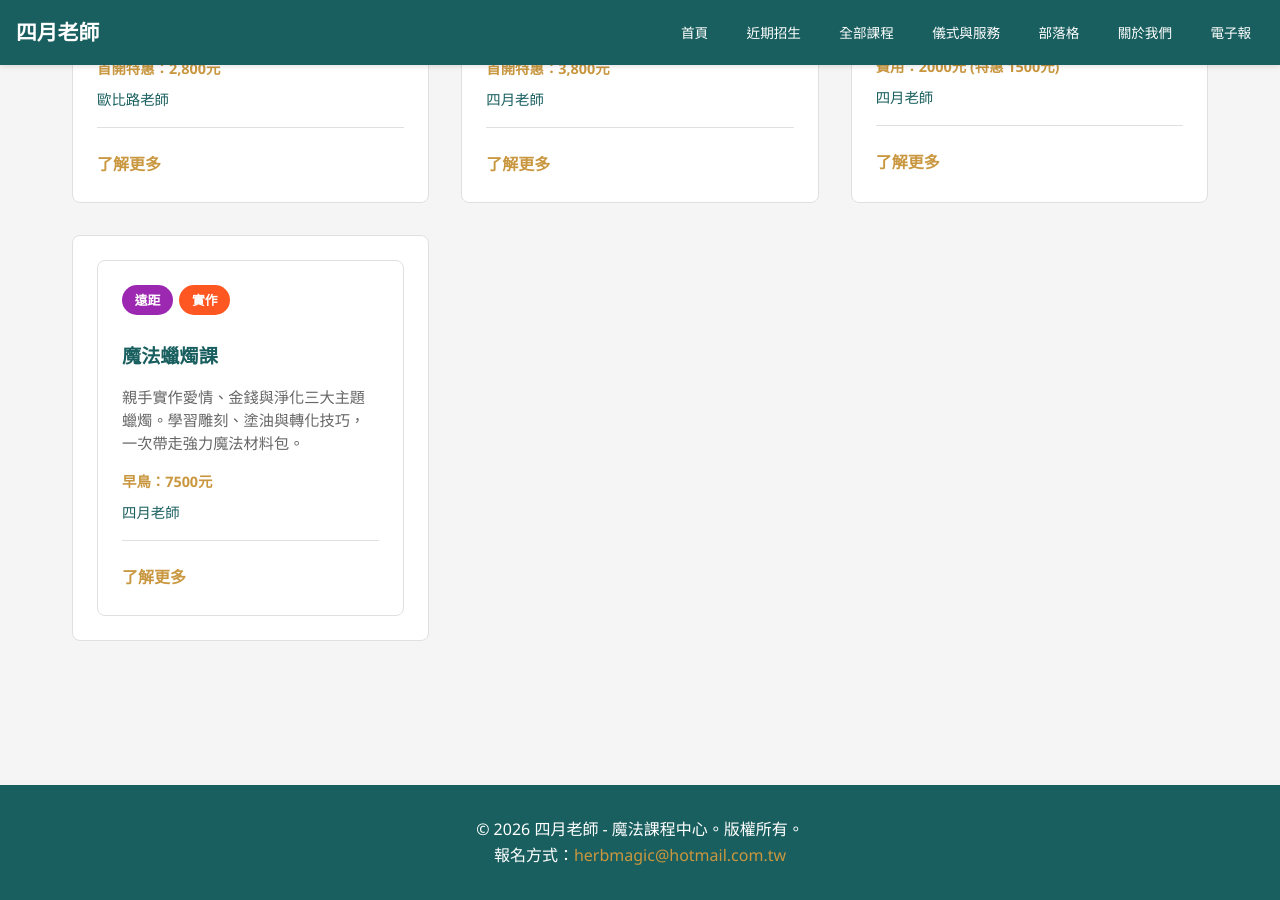
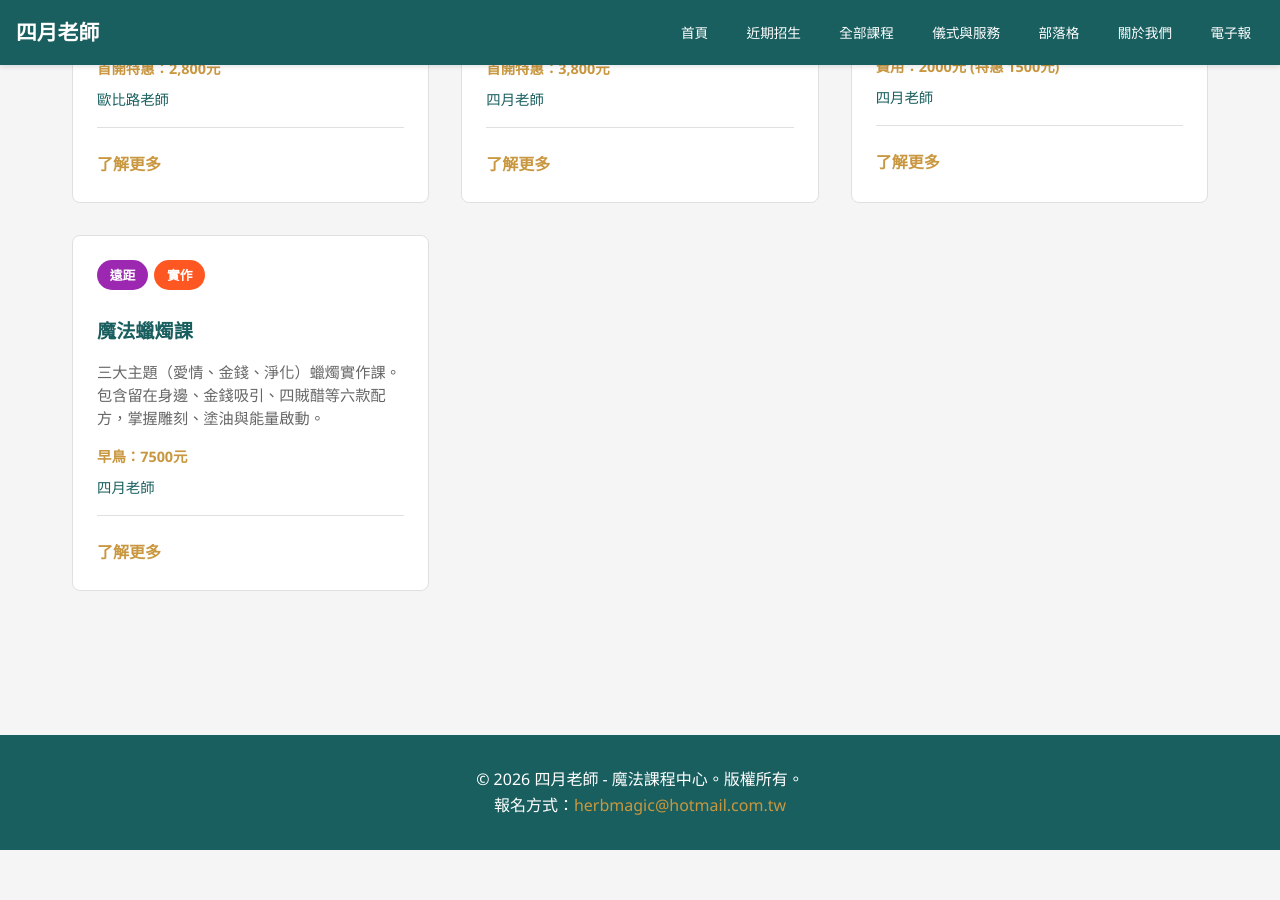
Before and after one commit to light4uliuphone-lang/hoodoo, a Jekyll site: the page built from course.html, in a window 1280 px wide and 900 px high, scrolled down 8865 px. Built offline with Jekyll 4.4.1, drawn with Linux system fonts in a browser that asks for light colours; after the commit the page ends 9715 px from its top, so only the background shows below that.

Commit message:
Update course.html

```diff
--- a/course.html
+++ b/course.html
@@ -466,13 +466,12 @@ description: "探索四月老師的課程中心，依學習路徑編排：藥草
                 <div class="course-info"><span class="price">費用：2000元 (特惠 1500元)</span><span class="teacher">四月老師</span></div>
                 <a href="/courses/course-hoodoo-09/" class="learn-more">了解更多</a>
             </div>
-           <div class="course-card">
-    <div class="course-card">
+            <div class="course-card">
                 <div class="course-tags"><span class="course-tag" style="background-color: #9c27b0;">遠距</span><span class="course-tag" style="background-color: #ff5722;">實作</span></div>
                 <h3>魔法蠟燭課</h3>
-                <p>親手實作愛情、金錢與淨化三大主題蠟燭。學習雕刻、塗油與轉化技巧，一次帶走強力魔法材料包。</p>
+                <p>三大主題（愛情、金錢、淨化）蠟燭實作課。包含留在身邊、金錢吸引、四賊醋等六款配方，掌握雕刻、塗油與能量啟動。</p>
                 <div class="course-info"><span class="price">早鳥：7500元</span><span class="teacher">四月老師</span></div>
-                <a href="/courses/course-candle/" class="learn-more">了解更多</a>
+                <a href="/courses/course-hoodoo-08/" class="learn-more">了解更多</a>
             </div>
         </div>
     </section>
```
